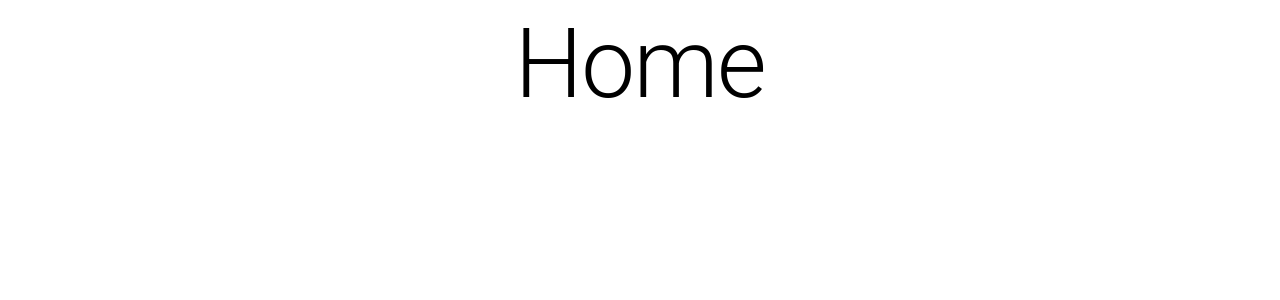
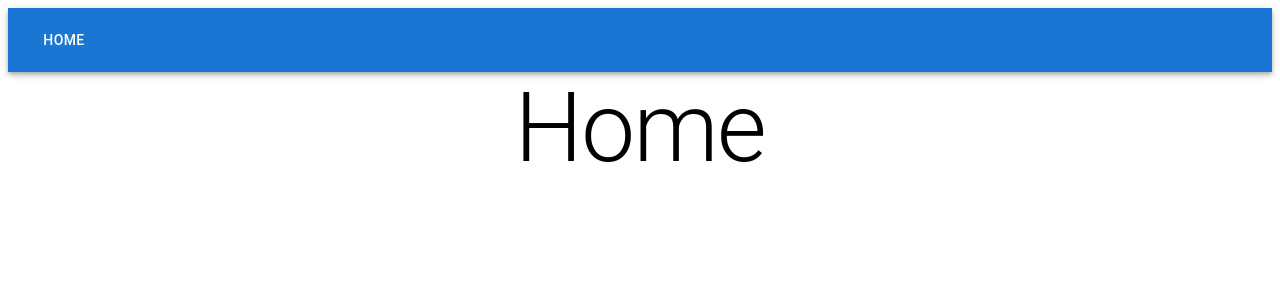
Before and after one commit to pastranaserra/ecomm-fr, a React (Create React App) app: page / in a window 1280 px wide. Shown: the top 300 px of the page. Built offline with nearby package versions, Linux system fonts and the light colour scheme.

Commit message:
feat: add nav bar (#3)

```diff
--- a/src/App.js
+++ b/src/App.js
@@ -3,12 +3,14 @@
 
 import Typography from '@mui/material/Typography';
 
+import NavBar from './components/NavBar';
 const Home = lazy(() => import('./pages/Home'));
 const NotFound = lazy(() => import('./pages/NotFound'));
 
 function App() {
   return (
     <div className="App">
+      <NavBar />
       <Suspense fallback={<LoadingPagePlaceholder />}>
         <Routes>
           <Route path="/" element={<Home />} />
--- /dev/null
+++ b/src/components/NavBar.js
@@ -0,0 +1,19 @@
+import { AppBar, Box, Button, Container, Toolbar } from '@mui/material';
+import React from 'react';
+import { useNavigate } from 'react-router-dom';
+
+export default function NavBar() {
+  const navigate = useNavigate();
+
+  return (
+    <AppBar position="static">
+      <Container maxWidth="xl">
+        <Toolbar disableGutters>
+          <Button color="inherit" onClick={() => navigate('/')}>
+            Home
+          </Button>
+        </Toolbar>
+      </Container>
+    </AppBar>
+  );
+}
```
